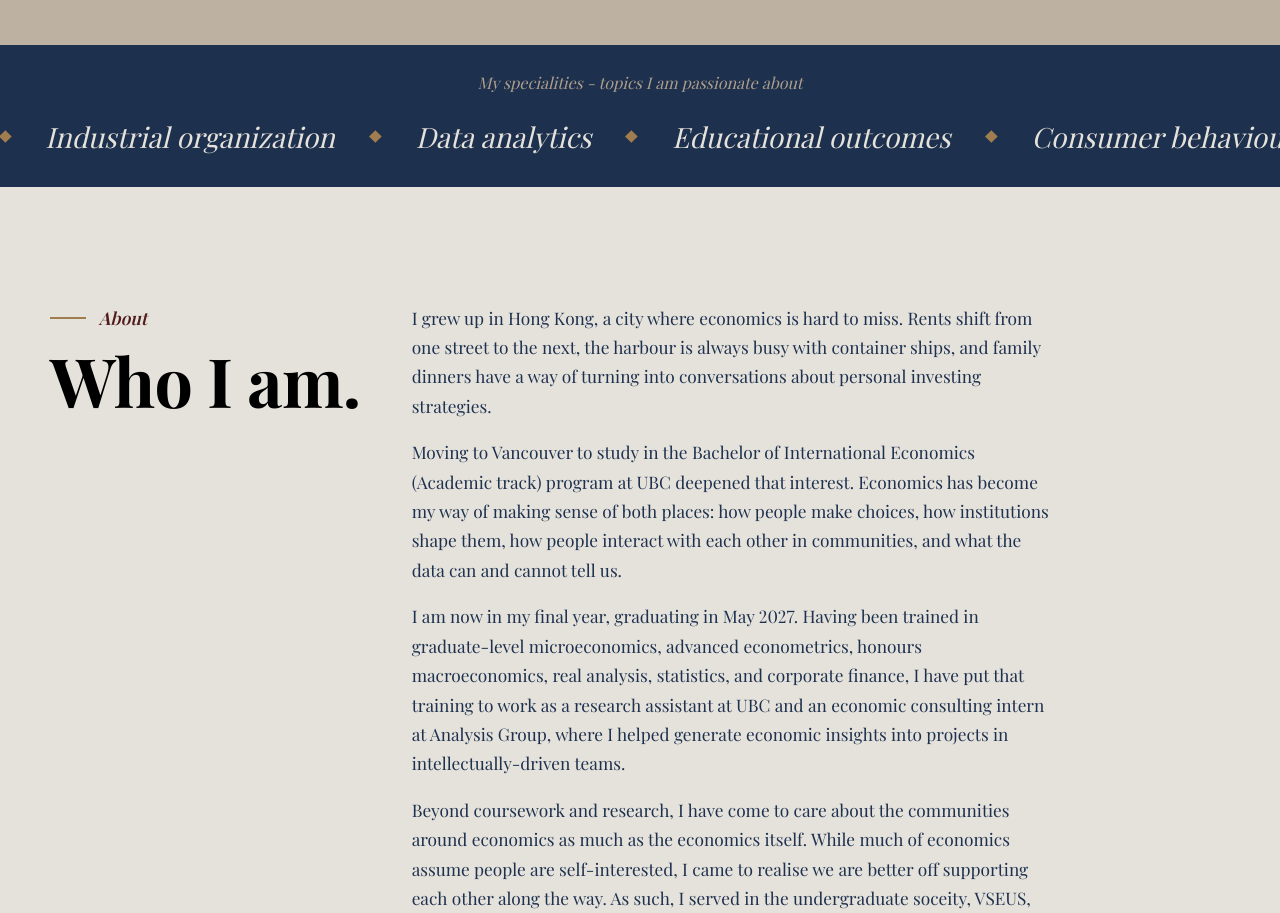
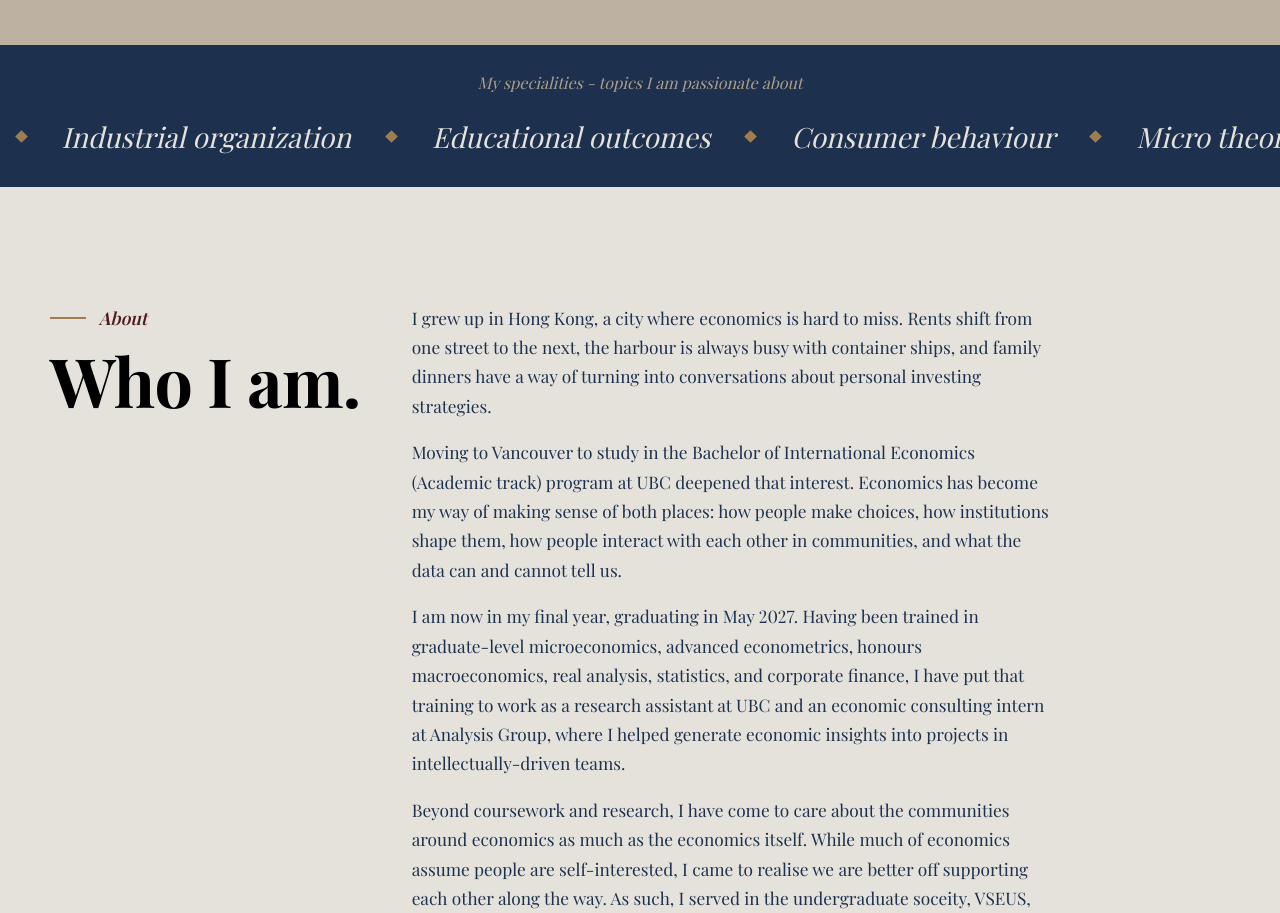
Before and after one commit to AnsonChan1505/AnsonChan1505.github.io, a plain HTML site: page index.html in a window 1280 px wide. Shown: the part 1008-1921 px from the top of the page. Drawn offline with nearby package versions, Linux system fonts and the light colour scheme; a web font is replaced by a local one.

Commit message:
Remove 'Data analytics' from marquee list

```diff
--- a/index.html
+++ b/index.html
@@ -393,7 +393,6 @@ h2{font-size:clamp(2.5rem,5.5vw,4.25rem);line-height:1.05;font-weight:700;letter
       <ul class="marquee-list">
         <li>Micro theory</li>
         <li>Industrial organization</li>
-        <li>Data analytics</li>
         <li>Educational outcomes</li>
         <li>Consumer behaviour</li>
       </ul>
```
